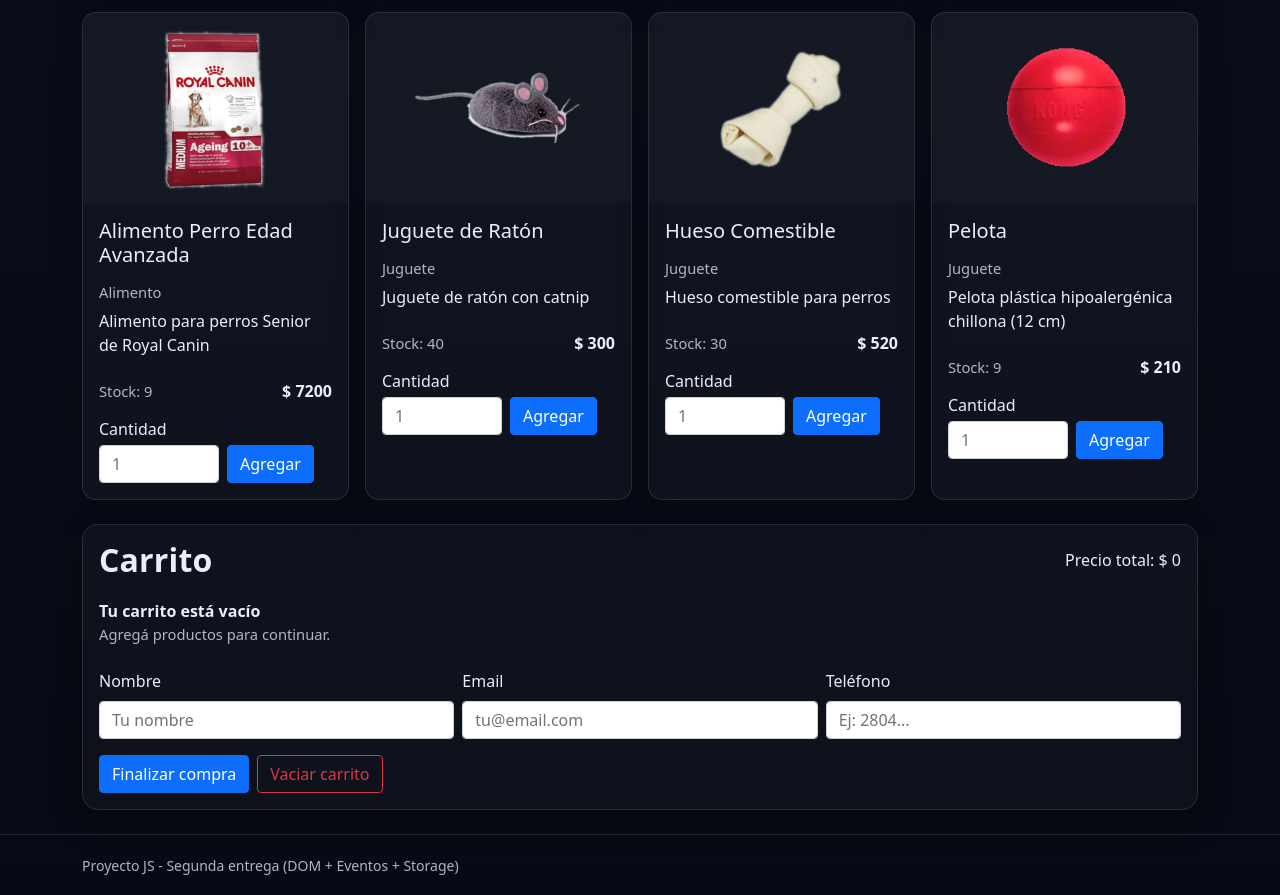
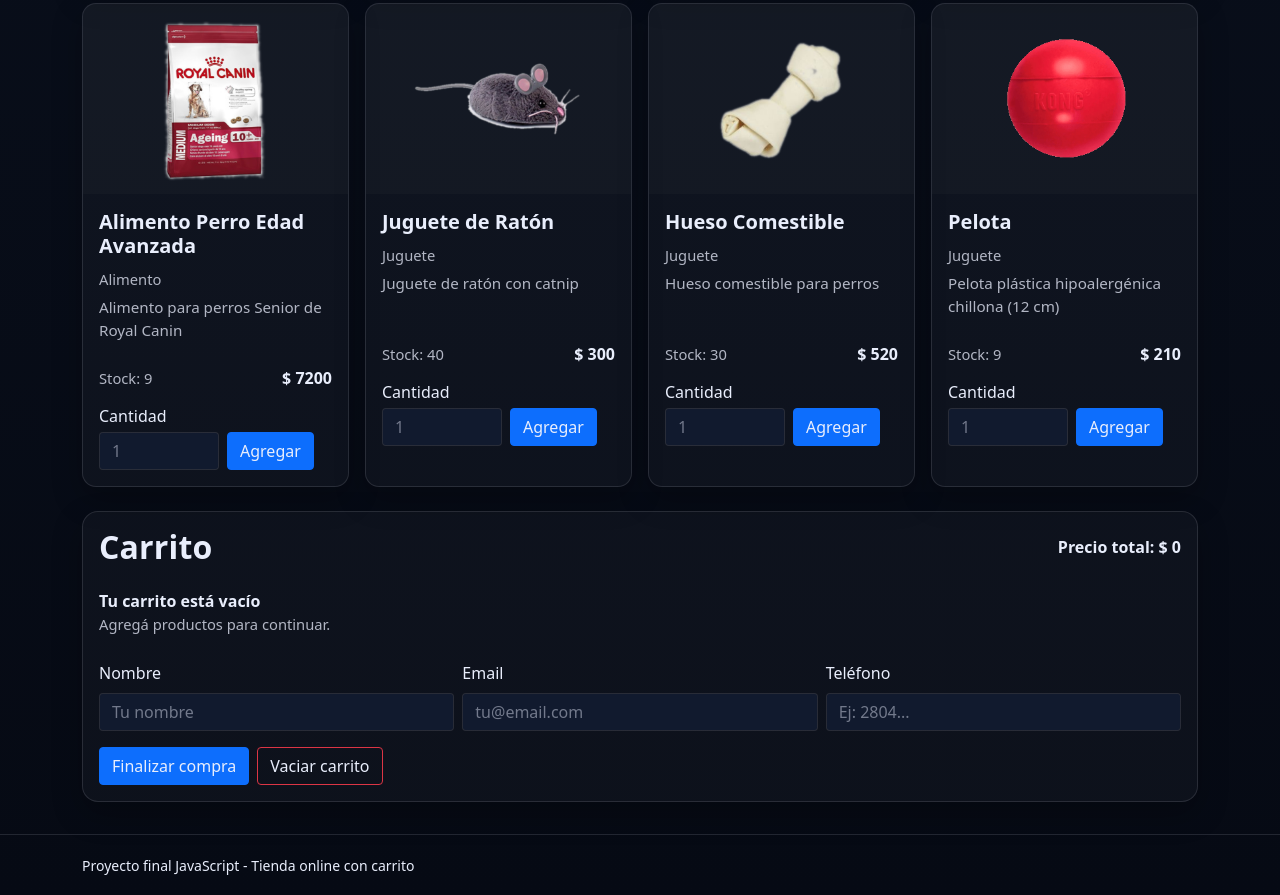
Before and after one commit to btrocoletti/javascript, a plain HTML site: page segunda-entrega/index.html in a window 1280 px wide. Shown: the part 1216-2111 px from the top of the page. Drawn offline with nearby package versions, Linux system fonts and the light colour scheme; some packages are replaced by stand-ins of ours; a script that the page names is missing.

Commit message:
Entrega final JavaScript - tienda online con carrito, fetch y localStorage

```diff
--- /dev/null
+++ b/segunda-entrega/data/productos.json
@@ -0,0 +1,98 @@
+[
+  {
+    "name": "Antipulgas Gato",
+    "id": "001",
+    "type": "Medicinal",
+    "price": 450,
+    "stock": 32,
+    "description": "Antipulgas felino Frontline Plus"
+  },
+  {
+    "name": "Antipulgas Perro",
+    "id": "002",
+    "type": "Medicinal",
+    "price": 480,
+    "stock": 25,
+    "description": "Antipulgas canino Frontline Plus"
+  },
+  {
+    "name": "Antiparasitario",
+    "id": "003",
+    "type": "Medicinal",
+    "price": 370,
+    "stock": 15,
+    "description": "Antiparasitario interno Oral Paraqueños"
+  },
+  {
+    "name": "Alimento Gato Joven",
+    "id": "004",
+    "type": "Alimento",
+    "price": 4530,
+    "stock": 18,
+    "description": "Alimento para gatos Kitten de Royal Canin"
+  },
+  {
+    "name": "Alimento Gato Adulto",
+    "id": "005",
+    "type": "Alimento",
+    "price": 5050,
+    "stock": 22,
+    "description": "Alimento para gatos Adulto de Royal Canin"
+  },
+  {
+    "name": "Alimento Gato Edad Avanzada",
+    "id": "006",
+    "type": "Alimento",
+    "price": 5350,
+    "stock": 14,
+    "description": "Alimento para gatos Senior de Royal Canin"
+  },
+  {
+    "name": "Alimento Perro Joven",
+    "id": "007",
+    "type": "Alimento",
+    "price": 6100,
+    "stock": 11,
+    "description": "Alimento para perros Puppy de Royal Canin"
+  },
+  {
+    "name": "Alimento Perro Adulto",
+    "id": "008",
+    "type": "Alimento",
+    "price": 6800,
+    "stock": 20,
+    "description": "Alimento para perros Adulto de Royal Canin"
+  },
+  {
+    "name": "Alimento Perro Edad Avanzada",
+    "id": "009",
+    "type": "Alimento",
+    "price": 7200,
+    "stock": 9,
+    "description": "Alimento para perros Senior de Royal Canin"
+  },
+  {
+    "name": "Juguete de Ratón",
+    "id": "010",
+    "type": "Juguete",
+    "price": 300,
+    "stock": 40,
+    "description": "Juguete de ratón con catnip"
+  },
+  {
+    "name": "Hueso Comestible",
+    "id": "011",
+    "type": "Juguete",
+    "price": 520,
+    "stock": 30,
+    "description": "Hueso comestible para perros"
+  },
+  {
+    "name": "Pelota",
+    "id": "012",
+    "type": "Juguete",
+    "price": 210,
+    "stock": 9,
+    "description": "Pelota plástica hipoalergénica chillona (12 cm)"
+  }
+]
--- a/segunda-entrega/index.html
+++ b/segunda-entrega/index.html
@@ -5,26 +5,28 @@
   <meta http-equiv="X-UA-Compatible" content="IE=edge" />
   <meta name="viewport" content="width=device-width, initial-scale=1.0" />
 
-  <!-- Bootstrap -->
-  <link href="https://cdn.jsdelivr.net/npm/bootstrap@5.1.3/dist/css/bootstrap.min.css"
-        rel="stylesheet"
-        integrity="sha384-1BmE4kWBq78iYhFldvKuhfTAU6auU8tT94WrHftjDbrCEXSU1oBoqyl2QvZ6jIW3"
-        crossorigin="anonymous">
+  <link
+    href="https://cdn.jsdelivr.net/npm/bootstrap@5.1.3/dist/css/bootstrap.min.css"
+    rel="stylesheet"
+    integrity="sha384-1BmE4kWBq78iYhFldvKuhfTAU6auU8tT94WrHftjDbrCEXSU1oBoqyl2QvZ6jIW3"
+    crossorigin="anonymous"
+  />
 
-  <!-- CSS cheto -->
-  <link rel="stylesheet" href="./style.css">
+  <link rel="stylesheet" href="https://cdn.jsdelivr.net/npm/toastify-js/src/toastify.min.css" />
+  <link rel="stylesheet" href="./style.css" />
 
-  <title>pet shop Bruno</title>
+  <title>Pet Shop Bruno</title>
 
-  <!-- JS con defer para no usar DOMContentLoaded -->
+  <script defer src="https://cdn.jsdelivr.net/npm/sweetalert2@11"></script>
+  <script defer src="https://cdn.jsdelivr.net/npm/toastify-js"></script>
   <script defer src="./miniProyecto2.js"></script>
 </head>
 
 <body>
   <header class="app-header">
     <div class="container">
-      <h1 class="app-title">pet shop Bruno</h1>
-      <p class="app-subtitle">tienda online</p>
+      <h1 class="app-title">Pet Shop Bruno</h1>
+      <p class="app-subtitle">Tienda online para mascotas</p>
     </div>
   </header>
 
@@ -62,23 +64,51 @@
         <div class="row g-2">
           <div class="col-12 col-md-4">
             <label class="form-label" for="nombre">Nombre</label>
-            <input id="nombre" required type="text" name="nombre" class="form-control" placeholder="Tu nombre">
+            <input
+              id="nombre"
+              required
+              type="text"
+              name="nombre"
+              class="form-control"
+              placeholder="Tu nombre"
+            />
           </div>
 
           <div class="col-12 col-md-4">
             <label class="form-label" for="email">Email</label>
-            <input id="email" required type="email" name="email" class="form-control" placeholder="tu@email.com">
+            <input
+              id="email"
+              required
+              type="email"
+              name="email"
+              class="form-control"
+              placeholder="tu@email.com"
+            />
           </div>
 
           <div class="col-12 col-md-4">
             <label class="form-label" for="telefono">Teléfono</label>
-            <input id="telefono" required type="number" name="telefono" class="form-control" placeholder="Ej: 2804...">
+            <input
+              id="telefono"
+              required
+              type="tel"
+              name="telefono"
+              class="form-control"
+              placeholder="Ej: 2804..."
+            />
           </div>
         </div>
 
         <div class="d-flex gap-2 align-items-center mt-3 flex-wrap">
-          <input type="submit" value="Finalizar compra" class="btn btn-primary" id="botonCompraFinal">
-          <button type="button" class="btn btn-outline-danger" id="btnVaciarCarrito">Vaciar carrito</button>
+          <input
+            type="submit"
+            value="Finalizar compra"
+            class="btn btn-primary"
+            id="botonCompraFinal"
+          />
+          <button type="button" class="btn btn-outline-danger" id="btnVaciarCarrito">
+            Vaciar carrito
+          </button>
           <p class="m-0 carrito-msg" id="carritoMsg" aria-live="polite"></p>
         </div>
       </form>
@@ -87,7 +117,7 @@
 
   <footer class="app-footer">
     <div class="container">
-      <small>Proyecto JS - Segunda entrega (DOM + Eventos + Storage)</small>
+      <small>Proyecto final JavaScript - Tienda online con carrito</small>
     </div>
   </footer>
 </body>
--- a/segunda-entrega/miniProyecto2.js
+++ b/segunda-entrega/miniProyecto2.js
@@ -9,22 +9,6 @@
   }
 }
 
-// Array de productos base
-const productosBase = [
-  { name: "Antipulgas Gato", id: "001", type: "Medicinal", price: 450, stock: 32, description: "Antipulgas felino Frontline Plus" },
-  { name: "Antipulgas Perro", id: "002", type: "Medicinal", price: 480, stock: 25, description: "Antipulgas canino Frontline Plus" },
-  { name: "Antiparasitario", id: "003", type: "Medicinal", price: 370, stock: 15, description: "Antiparasitario interno Oral Paraqueños" },
-  { name: "Alimento Gato Joven", id: "004", type: "Alimento", price: 4530, stock: 18, description: "Alimento para gatos Kitten de Royal Canin" },
-  { name: "Alimento Gato Adulto", id: "005", type: "Alimento", price: 5050, stock: 22, description: "Alimento para gatos Adulto de Royal Canin" },
-  { name: "Alimento Gato Edad Avanzada", id: "006", type: "Alimento", price: 5350, stock: 14, description: "Alimento para gatos Senior de Royal Canin" },
-  { name: "Alimento Perro Joven", id: "007", type: "Alimento", price: 6100, stock: 11, description: "Alimento para perros Puppy de Royal Canin" },
-  { name: "Alimento Perro Adulto", id: "008", type: "Alimento", price: 6800, stock: 20, description: "Alimento para perros Adulto de Royal Canin" },
-  { name: "Alimento Perro Edad Avanzada", id: "009", type: "Alimento", price: 7200, stock: 9, description: "Alimento para perros Senior de Royal Canin" },
-  { name: "Juguete de Ratón", id: "010", type: "Juguete", price: 300, stock: 40, description: "Juguete de ratón con catnip" },
-  { name: "Hueso Comestible", id: "011", type: "Juguete", price: 520, stock: 30, description: "Hueso comestible para perros" },
-  { name: "Pelota", id: "012", type: "Juguete", price: 210, stock: 9, description: "Pelota plástica hipoalergénica chillona (12 cm)" },
-];
-
 // storage
 function guardarEnStorage(clave, valor) {
   localStorage.setItem(clave, JSON.stringify(valor));
@@ -34,28 +18,21 @@
   return JSON.parse(localStorage.getItem(clave)) || valorPorDefecto;
 }
 
-// Estado de poro
-let productos = cargarDeStorage("productos", []);
+// estado
+let productos = [];
 let carrito = cargarDeStorage("carrito", []);
 let pedidos = cargarDeStorage("pedidos", []);
 
-//  catálogo
-function agregarProductoCatalogo({ name, id, type, price, stock, description }) {
-  if (productos.some((prod) => prod.id === id)) return;
-  const productoNuevo = new Producto(name, id, type, price, stock, description);
-  productos.push(productoNuevo);
-  guardarEnStorage("productos", productos);
+// utilidades
+function mostrarToast(texto) {
+  Toastify({
+    text: texto,
+    duration: 2000,
+    gravity: "top",
+    position: "right"
+  }).showToast();
 }
 
-function cargarProductosPreexistentes() {
-  if (productos.length > 0) return;
-  for (const prod of productosBase) {
-    const copia = JSON.parse(JSON.stringify(prod));
-    agregarProductoCatalogo(copia);
-  }
-}
-
-//  Carrito funcionando suma y resta
 function obtenerItemCarrito(id) {
   return carrito.find((p) => p.id === id);
 }
@@ -79,6 +56,37 @@
   renderTotalCarrito();
 }
 
+// fetch de productos
+async function cargarProductos() {
+  try {
+    const response = await fetch("./data/productos.json");
+
+    if (!response.ok) {
+      throw new Error("No se pudieron cargar los productos");
+    }
+
+    const data = await response.json();
+    productos = data.map(
+      (prod) =>
+        new Producto(
+          prod.name,
+          prod.id,
+          prod.type,
+          prod.price,
+          prod.stock,
+          prod.description
+        )
+    );
+
+    guardarEnStorage("productos", productos);
+    renderizarProductos(productos);
+  } catch (error) {
+    setMensaje("Hubo un problema al cargar los productos.");
+    console.error(error);
+  }
+}
+
+// carrito
 function agregarAlCarrito(producto, cantidadIngresada) {
   const cantidad = Number(cantidadIngresada);
 
@@ -103,6 +111,7 @@
   }
 
   setMensaje("Producto agregado al carrito.");
+  mostrarToast("Producto agregado al carrito");
   guardarCarrito();
   renderizarCarrito();
 }
@@ -129,14 +138,31 @@
   renderizarCarrito();
 }
 
-function vaciarCarrito() {
+async function vaciarCarrito() {
+  if (carrito.length === 0) {
+    setMensaje("El carrito ya está vacío.");
+    return;
+  }
+
+  const resultado = await Swal.fire({
+    title: "¿Vaciar carrito?",
+    text: "Se eliminarán todos los productos.",
+    icon: "warning",
+    showCancelButton: true,
+    confirmButtonText: "Sí, vaciar",
+    cancelButtonText: "Cancelar"
+  });
+
+  if (!resultado.isConfirmed) return;
+
   carrito = [];
   setMensaje("Carrito vacío.");
   guardarCarrito();
   renderizarCarrito();
+  mostrarToast("Carrito vaciado");
 }
 
-//  Render del carrito
+// render carrito
 function renderizarCarrito() {
   const listaCarrito = document.getElementById("listaCarrito");
   listaCarrito.innerHTML = "";
@@ -172,6 +198,7 @@
 
     btnMenos.addEventListener("click", () => restarUnidad(item.id));
     btnEliminar.addEventListener("click", () => eliminarProducto(item.id));
+
     btnMas.addEventListener("click", () => {
       const prodCatalogo = productos.find((p) => p.id === item.id);
       if (!prodCatalogo) return;
@@ -180,6 +207,7 @@
         setMensaje(`Stock insuficiente. Disponible: ${prodCatalogo.stock}.`);
         return;
       }
+
       item.quantity += 1;
       setMensaje("Producto actualizado.");
       guardarCarrito();
@@ -192,7 +220,7 @@
   renderTotalCarrito();
 }
 
-//  Render de productos
+// render productos
 function renderizarProductos(arrayUtilizado) {
   const contenedorProductos = document.getElementById("contenedorProductos");
   contenedorProductos.innerHTML = "";
@@ -208,8 +236,9 @@
     card.id = id;
 
     const imgSrc = `./assets/${name + id}.png`;
+
     card.innerHTML = `
-      <img src="${imgSrc}" class="card-img-top" alt="${name}" onerror="this.src='./assets/fallback.png'">
+      <img src="${imgSrc}" class="card-img-top" alt="${name}">
       <div class="card-body">
         <h5 class="card-title">${name}</h5>
         <div class="producto-meta">${type}</div>
@@ -232,6 +261,11 @@
     cardCol.appendChild(card);
     contenedorProductos.appendChild(cardCol);
 
+    const imagen = card.querySelector("img");
+    imagen.addEventListener("error", () => {
+      imagen.src = "./assets/fallback.png";
+    });
+
     const form = document.getElementById(`form${id}`);
     form.addEventListener("submit", (evento) => {
       evento.preventDefault();
@@ -242,8 +276,8 @@
   }
 }
 
-// Finalizar compra
-function finalizarCompra(event) {
+// finalizar compra
+async function finalizarCompra(event) {
   event.preventDefault();
 
   if (carrito.length === 0) {
@@ -259,20 +293,30 @@
     total: totalCarrito(),
     id: pedidos.length + 1,
     productos: carrito,
-    fecha: new Date().toISOString(),
+    fecha: new Date().toISOString()
   };
 
   pedidos.push(ticket);
   guardarEnStorage("pedidos", pedidos);
 
-  vaciarCarrito();
+  carrito = [];
+  guardarCarrito();
+  renderizarCarrito();
   event.target.reset();
+
+  await Swal.fire({
+    title: "Compra realizada",
+    text: `Gracias por tu compra. Total: $ ${ticket.total}`,
+    icon: "success",
+    confirmButtonText: "Aceptar"
+  });
 
   const carritoTotal = document.getElementById("carritoTotal");
   carritoTotal.textContent = "Muchas gracias por su compra, los esperamos pronto.";
+  setMensaje("");
 }
 
-//  UI
+// ui
 function configurarEventosUI() {
   const compraFinal = document.getElementById("formCompraFinal");
   compraFinal.addEventListener("submit", finalizarCompra);
@@ -280,6 +324,7 @@
   const selectorTipo = document.getElementById("tipoProducto");
   selectorTipo.addEventListener("change", (evt) => {
     const tipoSeleccionado = evt.target.value;
+
     if (tipoSeleccionado === "0") {
       renderizarProductos(productos);
     } else {
@@ -291,15 +336,13 @@
   btnVaciar.addEventListener("click", vaciarCarrito);
 }
 
-//  App
-function app() {
-  cargarProductosPreexistentes();
+// app
+async function app() {
   configurarEventosUI();
-  renderizarProductos(productos);
+  await cargarProductos();
   renderizarCarrito();
   renderTotalCarrito();
   setMensaje("");
 }
 
-// Ejecutar
 app();
--- a/segunda-entrega/style.css
+++ b/segunda-entrega/style.css
@@ -1,83 +1,135 @@
-/* style.css - requerido por la entrega */
-
-:root{
+:root {
   --bg: #0b1220;
+  --bg-soft: #111a2e;
   --card: #0f1a33;
   --text: #e9eefc;
-  --muted: rgba(233,238,252,.75);
-  --border: rgba(233,238,252,.12);
-  --shadow: 0 12px 30px rgba(0,0,0,.25);
+  --muted: rgba(233, 238, 252, 0.75);
+  --border: rgba(233, 238, 252, 0.12);
+  --shadow: 0 12px 30px rgba(0, 0, 0, 0.25);
 }
 
-body{
+* {
+  box-sizing: border-box;
+}
+
+body {
   background: linear-gradient(180deg, var(--bg) 0%, #060a14 100%);
   color: var(--text);
+  min-height: 100vh;
 }
 
-.app-header{
+.app-header {
   padding: 28px 0 18px;
   border-bottom: 1px solid var(--border);
-  background: radial-gradient(1000px 300px at 10% 0%, rgba(13,110,253,.25), transparent 60%),
-              radial-gradient(900px 280px at 90% 0%, rgba(32,201,151,.18), transparent 60%);
+  background: radial-gradient(1000px 300px at 10% 0%, rgba(13, 110, 253, 0.22), transparent 60%),
+    radial-gradient(900px 280px at 90% 0%, rgba(32, 201, 151, 0.16), transparent 60%);
 }
 
-.app-title{
+.app-title {
   margin: 0;
   font-weight: 800;
-  letter-spacing: .3px;
+  letter-spacing: 0.3px;
 }
 
-.app-subtitle{
+.app-subtitle {
   margin: 6px 0 0;
   color: var(--muted);
 }
 
-.section-title{
+.section-title {
+  margin: 0;
   font-weight: 800;
-  letter-spacing: .2px;
+  letter-spacing: 0.2px;
 }
 
-.section-hint{
+.section-hint {
   margin: 6px 0 0;
   color: var(--muted);
 }
 
-.form-filtro{
+.form-filtro {
   width: 260px;
 }
 
-.card.producto-card{
-  background: rgba(255,255,255,.03);
+.form-label,
+.card-text,
+.form-control,
+.form-select,
+.btn,
+small,
+p,
+span,
+li {
+  color: var(--text);
+}
+
+.form-control,
+.form-select {
+  background-color: var(--bg-soft);
+  border: 1px solid var(--border);
+  color: var(--text);
+}
+
+.form-control:focus,
+.form-select:focus {
+  background-color: var(--bg-soft);
+  color: var(--text);
+  border-color: rgba(13, 110, 253, 0.5);
+  box-shadow: 0 0 0 0.2rem rgba(13, 110, 253, 0.15);
+}
+
+.form-control::placeholder {
+  color: rgba(233, 238, 252, 0.45);
+}
+
+.card.producto-card {
+  background: rgba(255, 255, 255, 0.03);
   border: 1px solid var(--border);
   border-radius: 14px;
   box-shadow: var(--shadow);
   overflow: hidden;
   height: 100%;
+  transition: transform 0.2s ease;
 }
 
-.producto-card .card-body{
+.card.producto-card:hover {
+  transform: translateY(-3px);
+}
+
+.producto-card .card-body {
   display: flex;
   flex-direction: column;
   gap: 6px;
 }
 
-.producto-card .card-img-top{
+.producto-card .card-title {
+  margin-bottom: 4px;
+  font-weight: 700;
+}
+
+.producto-card .card-text {
+  color: var(--muted);
+  min-height: 48px;
+  font-size: 0.95rem;
+}
+
+.producto-card .card-img-top {
   height: 190px;
   object-fit: contain;
-  background: rgba(255,255,255,.02);
+  background: rgba(255, 255, 255, 0.02);
   padding: 10px;
 }
 
-.producto-meta{
+.producto-meta {
   color: var(--muted);
-  font-size: .92rem;
+  font-size: 0.92rem;
 }
 
-.producto-precio{
+.producto-precio {
   font-weight: 800;
 }
 
-.producto-form{
+.producto-form {
   margin-top: 8px;
   display: flex;
   gap: 8px;
@@ -85,68 +137,97 @@
   flex-wrap: wrap;
 }
 
-.producto-form .form-control{
+.producto-form .form-control {
   width: 120px;
 }
 
-.carrito-section{
+.carrito-section {
   margin-top: 18px;
   padding: 16px;
   border: 1px solid var(--border);
   border-radius: 16px;
-  background: rgba(255,255,255,.03);
+  background: rgba(255, 255, 255, 0.03);
   box-shadow: var(--shadow);
 }
 
-.carrito-lista{
+.carrito-lista {
   list-style: none;
   padding: 0;
   margin: 10px 0 14px;
 }
 
-.carrito-item{
+.carrito-item {
   display: flex;
   align-items: center;
   justify-content: space-between;
   gap: 12px;
-  padding: 10px 0;
+  padding: 12px 0;
   border-bottom: 1px solid var(--border);
 }
 
-.carrito-item:last-child{
+.carrito-item:last-child {
   border-bottom: none;
 }
 
-.carrito-item .info{
+.carrito-item .info {
   min-width: 220px;
 }
 
-.carrito-item .info .nombre{
+.carrito-item .info .nombre {
   font-weight: 800;
 }
 
-.carrito-item .info .detalle{
+.carrito-item .info .detalle {
   color: var(--muted);
-  font-size: .92rem;
+  font-size: 0.92rem;
 }
 
-.carrito-item .acciones{
+.carrito-item .acciones {
   display: flex;
   gap: 6px;
   align-items: center;
   flex-wrap: wrap;
 }
 
-.carrito-form{
+.carrito-form {
   margin-top: 6px;
 }
 
-.carrito-msg{
+.carrito-msg {
   color: var(--muted);
 }
 
-.app-footer{
+#carritoTotal {
+  font-weight: 700;
+}
+
+.app-footer {
   padding: 18px 0;
   border-top: 1px solid var(--border);
   color: var(--muted);
+  margin-top: 32px;
 }
+
+@media (max-width: 768px) {
+  .form-filtro {
+    width: 100%;
+  }
+
+  .producto-form .form-control {
+    width: 100%;
+  }
+
+  .producto-form {
+    flex-direction: column;
+    align-items: stretch;
+  }
+
+  .carrito-item {
+    flex-direction: column;
+    align-items: flex-start;
+  }
+
+  .carrito-item .acciones {
+    width: 100%;
+  }
+}
```
Also changed, not shown: index.html (deleted, +0 -12 lines).
